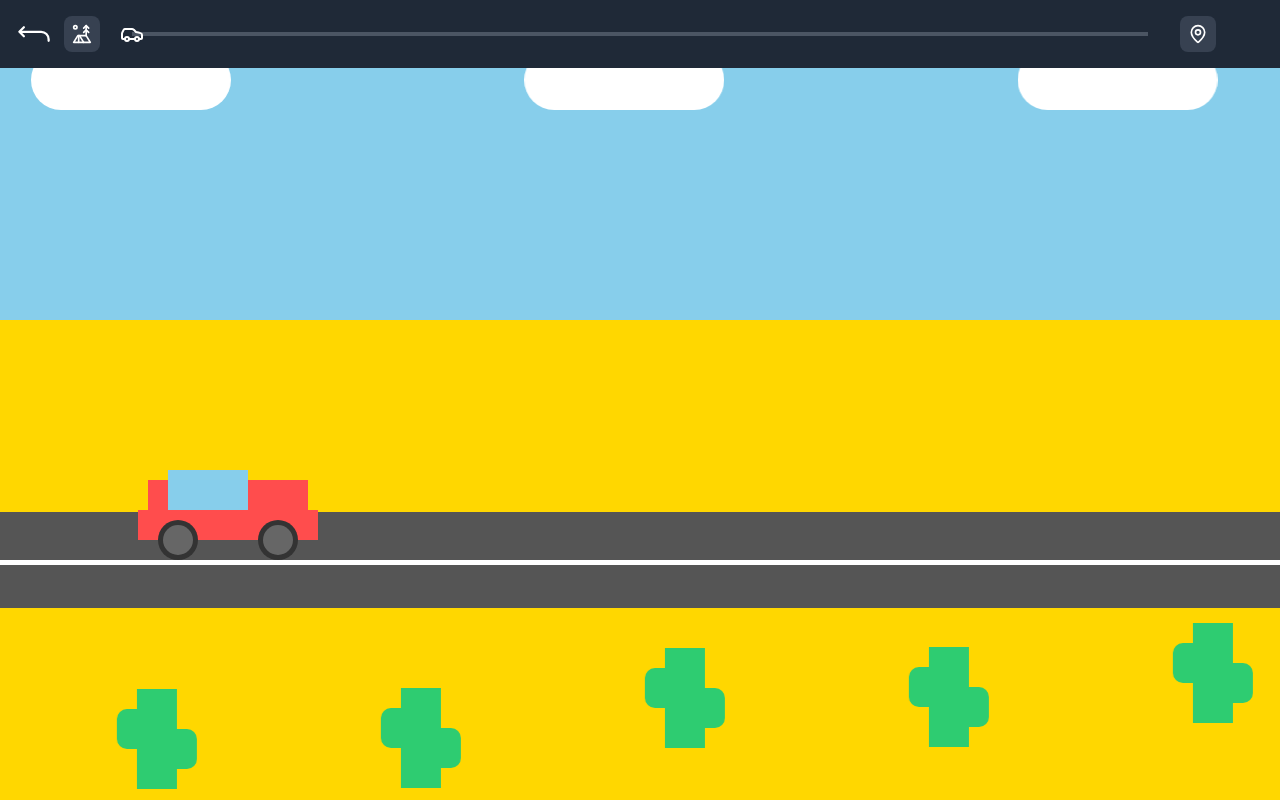
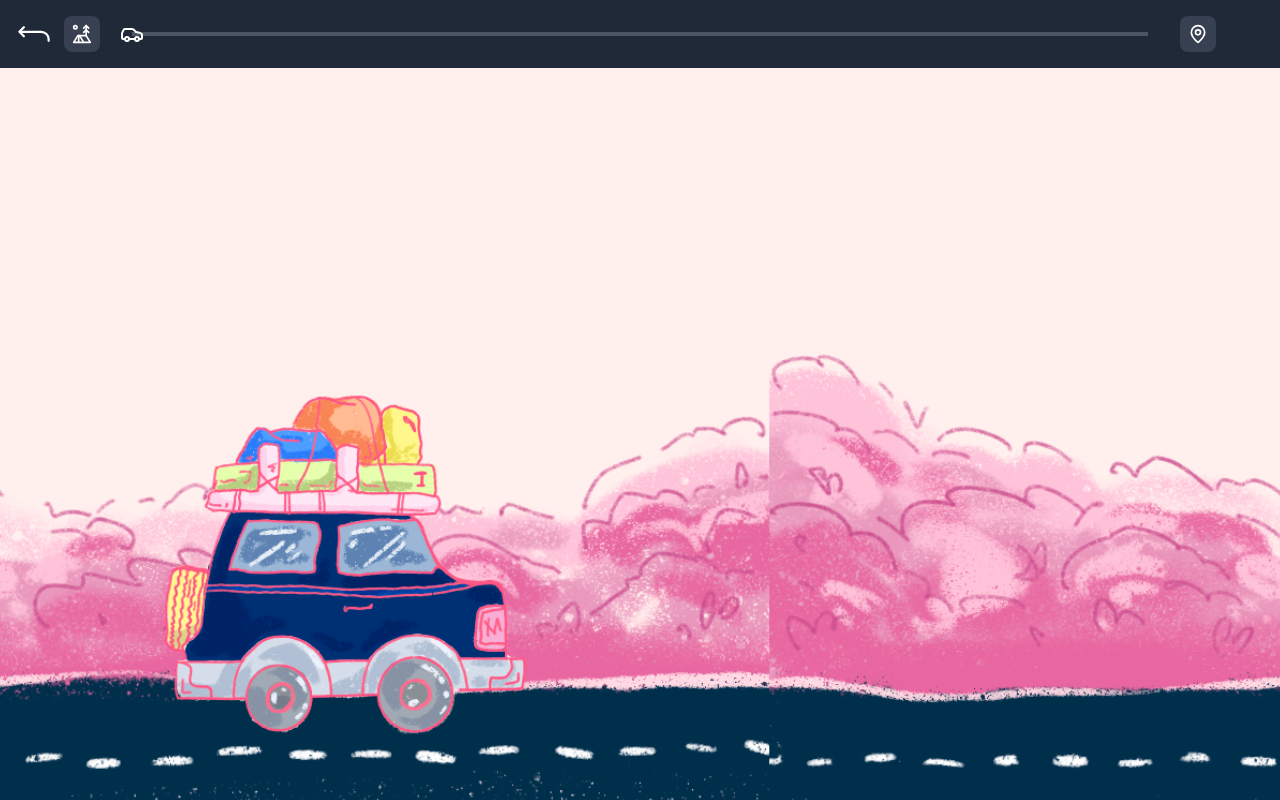
Before and after one commit to denniwang/IssueExpress, a Next.js app: page /protected/tickets in a window 1280 px wide. Built offline with nearby package versions, Linux system fonts and the light colour scheme.

Commit message:
updated new ticket page

```diff
--- a/app/components/Ticket.tsx
+++ b/app/components/Ticket.tsx
@@ -122,11 +122,11 @@ const Ticket: React.FC<TicketProps> = ({
 
       <div className="relative">
         <div
-          className={`absolute top-0 left-1/2 transform -translate-x-1/2 ${isSummary ? "bg-amber-50" : "bg-[#87ceeb]"} w-10 h-5 rounded-b-full`}
+          className={`absolute top-0 left-1/2 transform -translate-x-1/2 ${isSummary ? "bg-amber-50" : "bg-[#FFEFED]"} w-10 h-5 rounded-b-full`}
         ></div>
         <div className="border-l-2 border-dashed border-black h-full mx-6"></div>
         <div
-          className={`absolute bottom-0 left-1/2 transform -translate-x-1/2 ${isSummary ? "bg-amber-50" : "bg-[#ffd700]"} w-10 h-5 rounded-t-full`}
+          className={`absolute bottom-0 left-1/2 transform -translate-x-1/2 ${isSummary ? "bg-amber-50" : "bg-[#FFEFED]"} w-10 h-5 rounded-t-full`}
         ></div>
       </div>
 
--- a/app/protected/tickets/components/Background.tsx
+++ /dev/null
@@ -1,47 +0,0 @@
-"use client";
-
-import styles from "./DesertDrive.module.css";
-import AssetCar from "./Car";
-import { useEffect, useState } from "react";
-
-interface BackgroundProps {
-  carAnimationClass: string;
-}
-
-export default function Background({ carAnimationClass }: BackgroundProps) {
-  const [cactusHeights, setCactusHeight] = useState<string[]>([]);
-
-  useEffect(() => {
-    setCactusHeight(
-      Array.from({ length: 5 }, () => Math.floor(Math.random() * 100) + "px")
-    );
-  }, []);
-
-  return (
-    <div>
-      <div className={styles.sky}>
-        <div className={styles.cloud}></div>
-        <div className={styles.cloud} style={{ animationDelay: "-15s" }}></div>
-        <div className={styles.cloud} style={{ animationDelay: "-30s" }}></div>
-      </div>
-      <div className={styles.desert}>
-        <div className={styles.cactusContainer}>
-          {Array.from({ length: 5 }).map((_, index) => (
-            <div
-              key={index}
-              className={styles.cactus}
-              style={{
-                bottom: cactusHeights[index],
-                animationDelay: `${-index * 12}s`,
-              }}
-            ></div>
-          ))}
-        </div>
-        <div className={styles.road}></div>
-      </div>
-      <div className={`${styles.car} ${carAnimationClass}`}>
-        <AssetCar />
-      </div>
-    </div>
-  );
-}
--- a/app/protected/tickets/components/DesertDrive.module.css
+++ b/app/protected/tickets/components/DesertDrive.module.css
@@ -3,20 +3,46 @@
   height: 100vh;
   overflow: hidden;
   position: relative;
+  background-image: url("/ticketbg.png");
+  background-size: cover; /* Ensures it stretches to fit the screen */
+  background-repeat: repeat-x;
+  animation: slide 20s linear infinite;
+
 }
+
+.bg {
+  width: 100%;
+  height: 100vh;
+  overflow: hidden;
+  position: relative;
+  background-repeat:no-repeat;
+  background-size: cover;
+  background-image: url("/car.png");
+
+}
+
+@keyframes slide {
+  from {
+    background-position: 0 0;
+  }
+  to {
+    background-position: -100vw 0;
+  }
+}
+
 
 .sky {
   position: absolute;
   top: 0;
   left: 0;
   right: 0;
-  height: 40%;
-  background-color: #87ceeb;
+  height: 70%;
+  background-color: #F7E3E1;
 }
 
 .desert {
   position: absolute;
-  top: 40%;
+  top: 70%;
   left: 0;
   right: 0;
   bottom: 0;
--- a/app/protected/tickets/components/DesertDrive.tsx
+++ b/app/protected/tickets/components/DesertDrive.tsx
@@ -6,7 +6,6 @@ import { useState, useEffect } from "react";
 import { tickets as defaultTickets, Ticket } from "../types";
 import { TentTree, Car, MapPin } from "lucide-react";
 import { useRouter } from "next/navigation";
-import Background from "./Background";
 import TicketComponent from "@/app/components/Ticket";
 
 const DesertDrive: React.FC = () => {
@@ -164,9 +163,9 @@ const DesertDrive: React.FC = () => {
           </div>
         </div>
       </div>
+      <div className={styles.bg}>
 
-      <Background carAnimationClass={carAnimationClass} />
-
+      </div>
       {/* Render current ticket */}
       {currentTicket && showTicket && (
         <div className={`${styles.ticketApprovalContainer} ${animationClass}`}>
```
Also changed, not shown: public/car.png (added), public/ticketbg.png (added).
